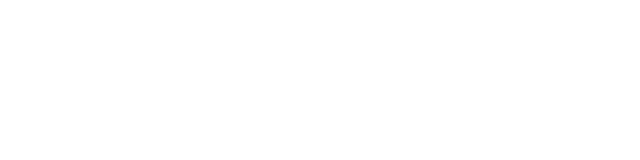
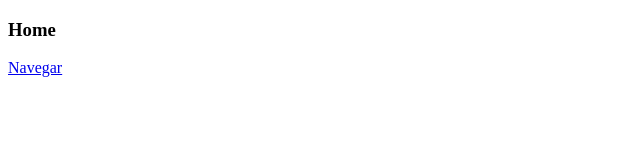
Before and after one commit to leonarddepaula/Empresa-360, a Vue app in the folder empresa360/: page /home in a window 1280 px wide. Before the commit this address had no page. Shown: the top 160 px of the page, without its empty margins (0-640 px from the left). Built offline with nearby package versions, Linux system fonts and the light colour scheme.

Commit message:
navigating between routes

```diff
--- a/empresa360/src/main.js
+++ b/empresa360/src/main.js
@@ -1,26 +1,8 @@
 import { createApp } from "vue";
 import App from "./App.vue";
-import { createRouter, createWebHashHistory } from "vue-router";
+import router from "./router"
 
-// --- Início rotas
-import Home from "./views/Home.vue";
-import Login from "./views/Login.vue";
 
-const routes = [
-  {
-    path: "/home", //localhost:8080/home
-    component: Home,
-  },
-  {
-    path: "/login",
-    component: Login,
-  },
-];
-const router = createRouter({
-  history: createWebHashHistory(),
-  routes: routes,
-});
-// --- Fim rotas
 
 const Vue = createApp(App)
 Vue.use(router) //adicionando configurações de rotas a instancia do Vue
--- /dev/null
+++ b/empresa360/src/router.js
@@ -0,0 +1,23 @@
+import { createRouter, createWebHistory } from "vue-router";
+// createWebHashHistory
+// --- Início rotas
+import Home from "./views/Home.vue";
+import Login from "./views/Login.vue";
+
+const routes = [
+  {
+    path: "/home", //localhost:8080/home
+    component: Home,
+  },
+  {
+    path: "/login",
+    component: Login,
+  },
+];
+const router = createRouter({
+  history: createWebHistory(),
+  routes: routes,
+});
+// --- Fim rotas
+
+export default router
--- a/empresa360/src/views/Home.vue
+++ b/empresa360/src/views/Home.vue
@@ -1,6 +1,9 @@
 <!-- eslint-disable vue/multi-word-component-names -->
 <template>
-    <h3>Home</h3>
+    <div>
+      <h3>Home</h3>
+      <router-link to="/login">Navegar</router-link>
+    </div>
 </template>
 
 <script>
--- a/empresa360/src/views/Login.vue
+++ b/empresa360/src/views/Login.vue
@@ -1,6 +1,7 @@
 <!-- eslint-disable vue/multi-word-component-names -->
 <template>
     <h3>Login</h3>
+    <router-link :to="{path:'/home'}">Home</router-link>
 </template>
 
 <script>
```
